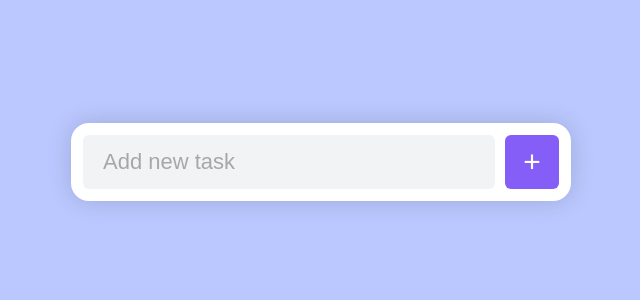
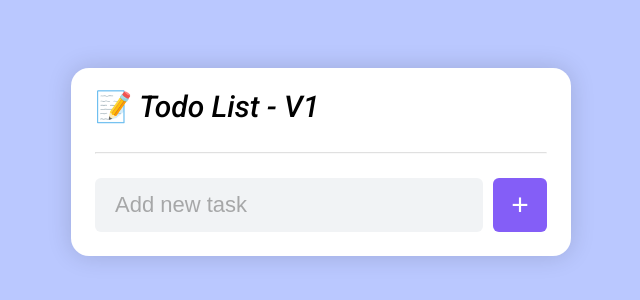
Before and after one commit to Guizzs26/todo-list-v1, a React (Vite) app: page / in a window 1280 px wide. Shown: the part 238-538 px from the top of the page, without its empty margins (319-959 px from the left). Built offline with nearby package versions, Linux system fonts and the light colour scheme.

Commit message:
Add the todoLogo component and its styles

```diff
--- a/src/components/TodoApp.jsx
+++ b/src/components/TodoApp.jsx
@@ -1,6 +1,7 @@
 import { useState } from "react";
 import TodoForm from "./TodoForm";
 import TodoList from "./TodoList";
+import TodoLogo from "./TodoLogo";
 
 function TodoApp() {
   const [todos, setTodos] = useState([]);
@@ -23,6 +24,7 @@
 
   return (
     <div className="app-container">
+      <TodoLogo />
       <TodoForm onAddTodo={handleAddTodo} />
       <TodoList
         todos={todos}
--- a/src/components/TodoLogo.jsx
+++ b/src/components/TodoLogo.jsx
@@ -1,5 +1,10 @@
 function TodoLogo() {
-  return (  );
+  return (
+    <div className="header">
+      <h1 className="title">📝 Todo List - V1</h1>
+      <hr className="logo-separator" />
+    </div>
+  );
 }
 
 export default TodoLogo;
--- a/src/index.css
+++ b/src/index.css
@@ -1,3 +1,7 @@
+/* Fonts */
+
+@import url("https://fonts.googleapis.com/css2?family=Roboto:ital,wght@0,100;0,300;0,400;0,500;0,700;0,900;1,100;1,300;1,400;1,500;1,700;1,900&display=swap");
+
 /* Reset */
 
 * {
@@ -6,6 +10,8 @@
   box-sizing: border-box;
 }
 
+/* General Styles */
+
 html {
   font-size: 62.5%;
 }
@@ -13,7 +19,7 @@
 body {
   height: 100vh;
 
-  font-family: sans-serif;
+  font-family: "Roboto", sans-serif;
   font-weight: 400;
   line-height: 1;
 
@@ -29,14 +35,37 @@
 .app-container {
   width: 500px;
 
-  padding: 1.2rem;
+  padding: 2.4rem;
   border-radius: 18px;
   box-shadow: 0 0 24px rgba(0, 0, 0, 0.15);
 
   background-color: #fff;
 }
 
-/* Form section */
+/* LOGO SECTION */
+
+.title {
+  font-size: 3rem;
+  font-style: italic;
+  font-weight: 500;
+  text-transform: capitalize;
+
+  margin-bottom: 3rem;
+}
+
+.title::first-letter {
+  font-style: normal;
+}
+
+.logo-separator {
+  opacity: 30%;
+
+  margin-bottom: 2.4rem;
+}
+
+/*****************/
+/* FORM SECTION */
+/***************/
 
 /* Form layout */
 
@@ -105,3 +134,5 @@
   transform: scale(0.95);
   box-shadow: 0 0 4px rgba(0, 0, 0, 0.2);
 }
+
+/*  */
```
